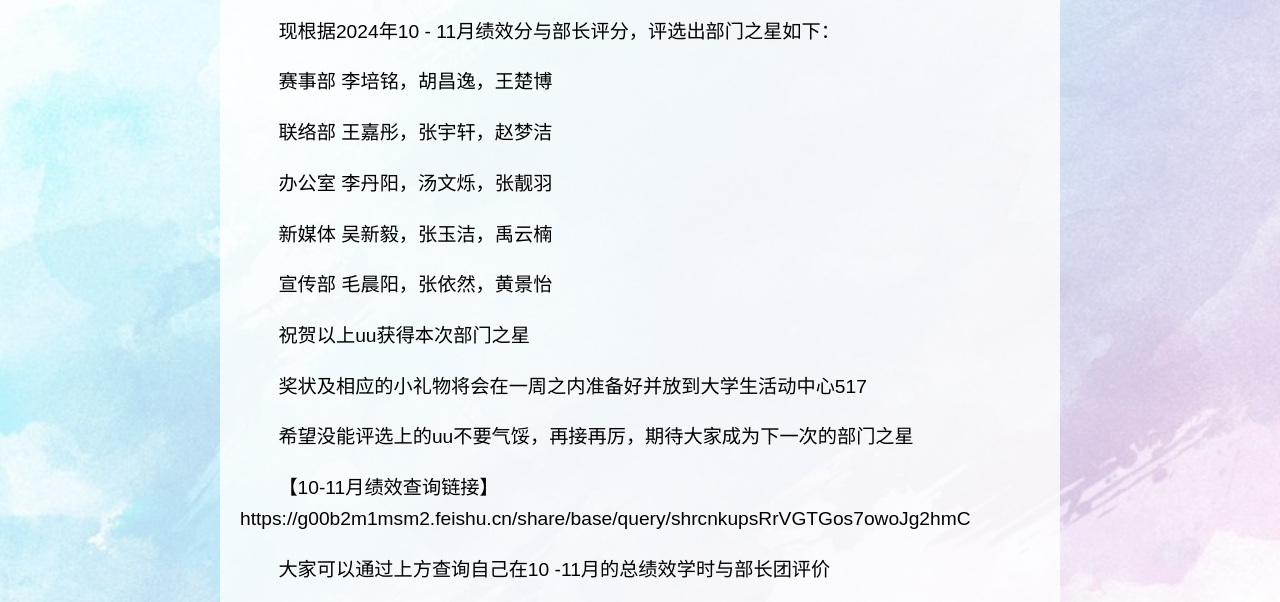
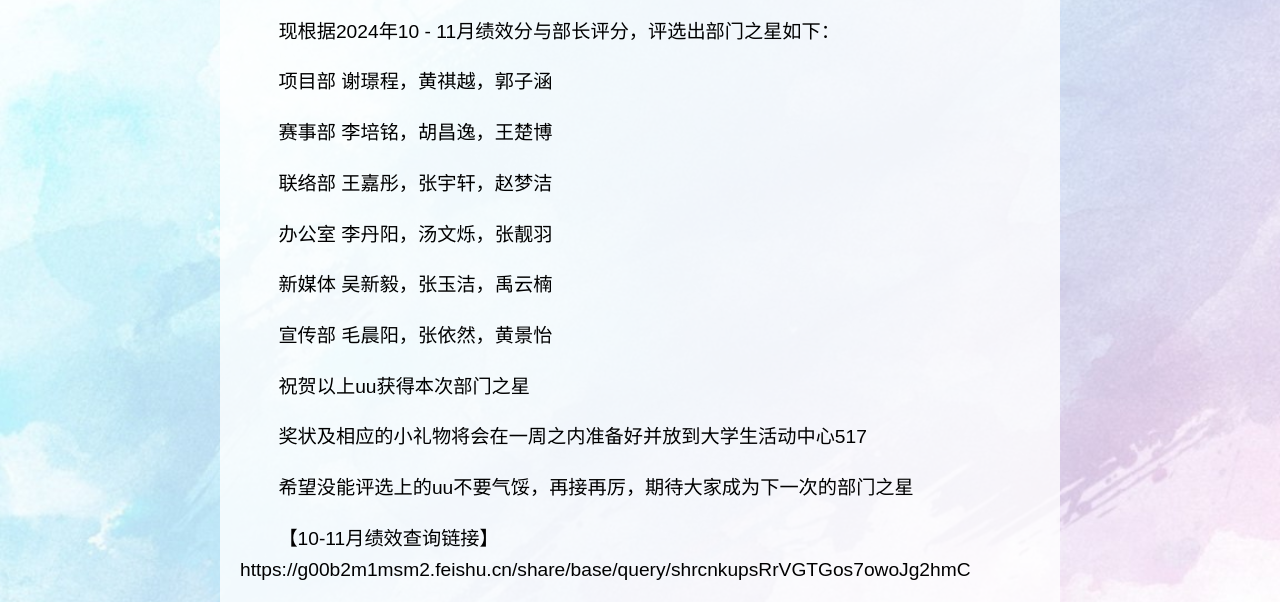
Before and after one commit to yellowxinyi/SASTER, a plain HTML site: page bumenstar.html in a window 1280 px wide. Shown: the part 170-772 px from the top of the page. Drawn offline with Linux system fonts and the light colour scheme.

Commit message:
Add files via upload

```diff
--- a/bumenstar.html
+++ b/bumenstar.html
@@ -203,6 +203,7 @@
         <div class="content">
             <h1>大学生科学技术协会部门之星</h1>
 			<p>现根据2024年10 - 11月绩效分与部长评分，评选出部门之星如下： </p>
+			<p>项目部  谢璟程，黄祺越，郭子涵 </p>
             <p>赛事部  李培铭，胡昌逸，王楚博</p><p>联络部  王嘉彤，张宇轩，赵梦洁</p><p>办公室  李丹阳，汤文烁，张靓羽</p><p>新媒体  吴新毅，张玉洁，禹云楠</p><p>宣传部  毛晨阳，张依然，黄景怡 </p>
 			<p>祝贺以上uu获得本次部门之星</p>
 			<p>奖状及相应的小礼物将会在一周之内准备好并放到大学生活动中心517</p>
```
